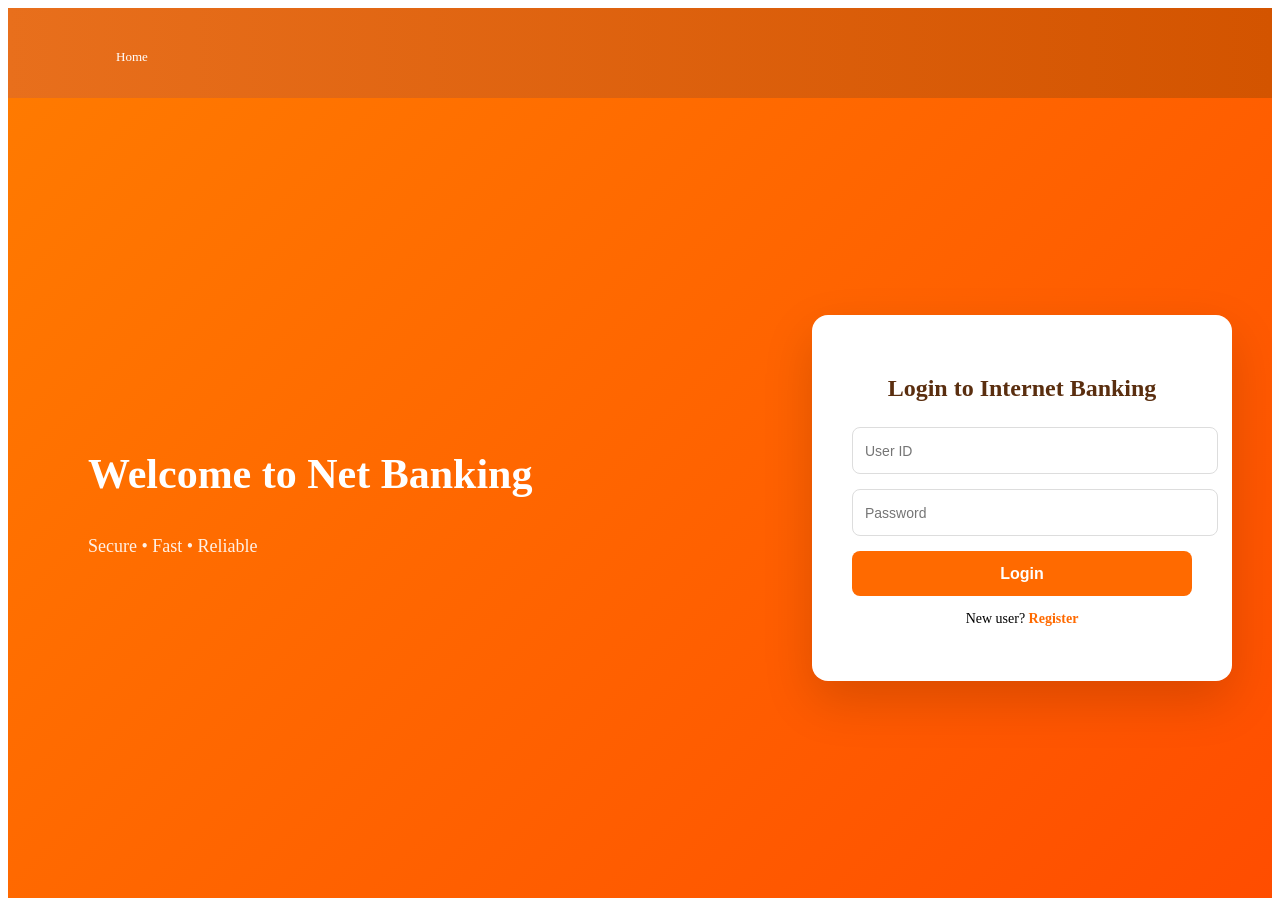
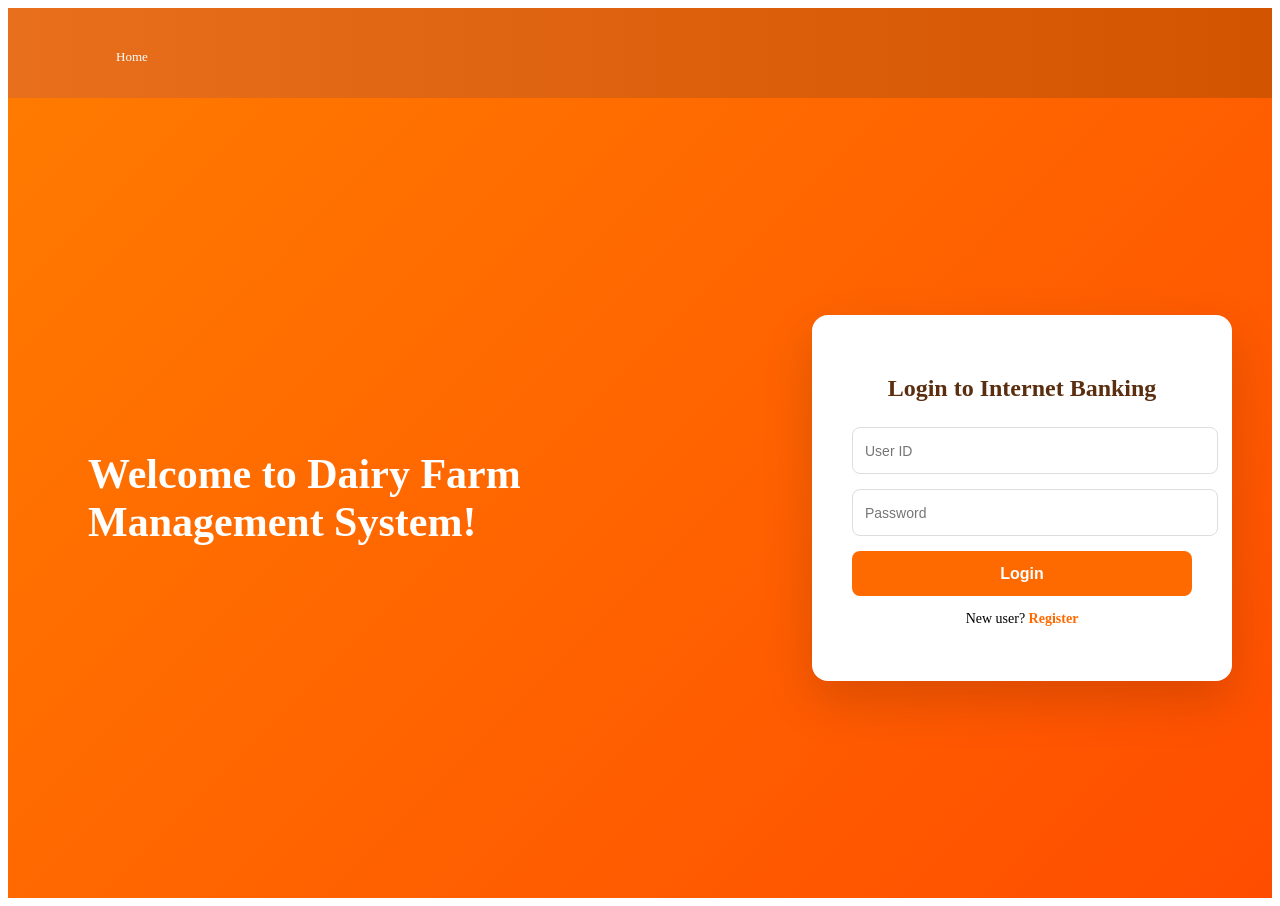
Before and after one commit to Yaganti-Spandana/farm, a React (Create React App) app: page /login in a window 1280 px wide. Built offline with nearby package versions, Linux system fonts and the light colour scheme; some icons are missing.

Commit message:
Update login.js

```diff
--- a/src/components/navbar/login.js
+++ b/src/components/navbar/login.js
@@ -23,8 +23,7 @@ function Login() {
       <div className="auth-page">
         {/* LEFT HERO */}
         <div className="auth-left">
-          <h1>Welcome to Net Banking</h1>
-          <p>Secure • Fast • Reliable</p>
+          <h1>Welcome to Dairy Farm Management System!</h1>
         </div>
 
         {/* RIGHT CARD */}
```
